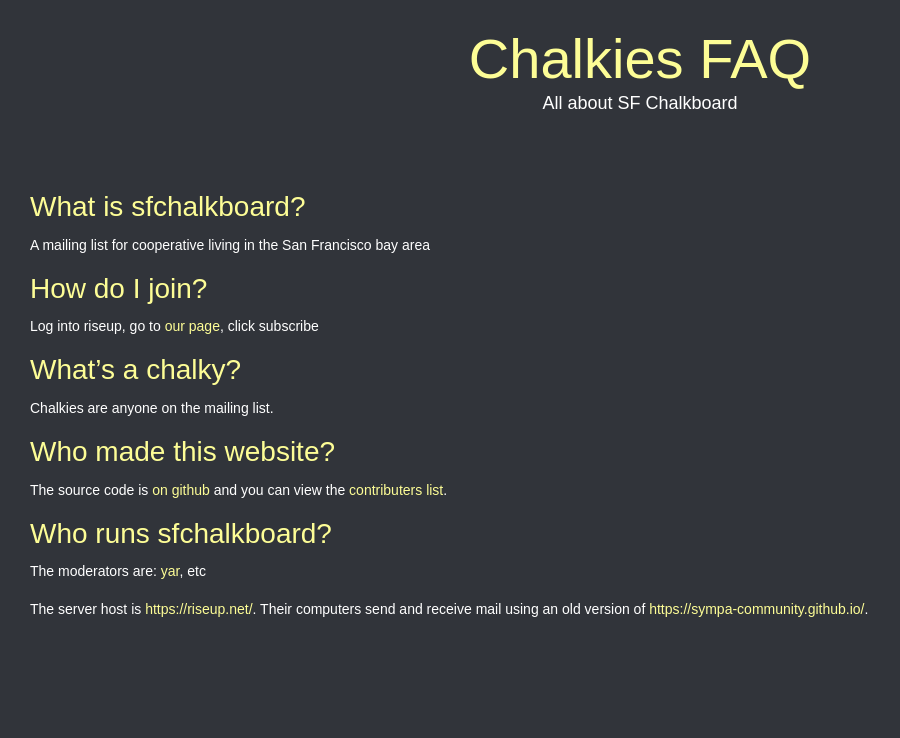
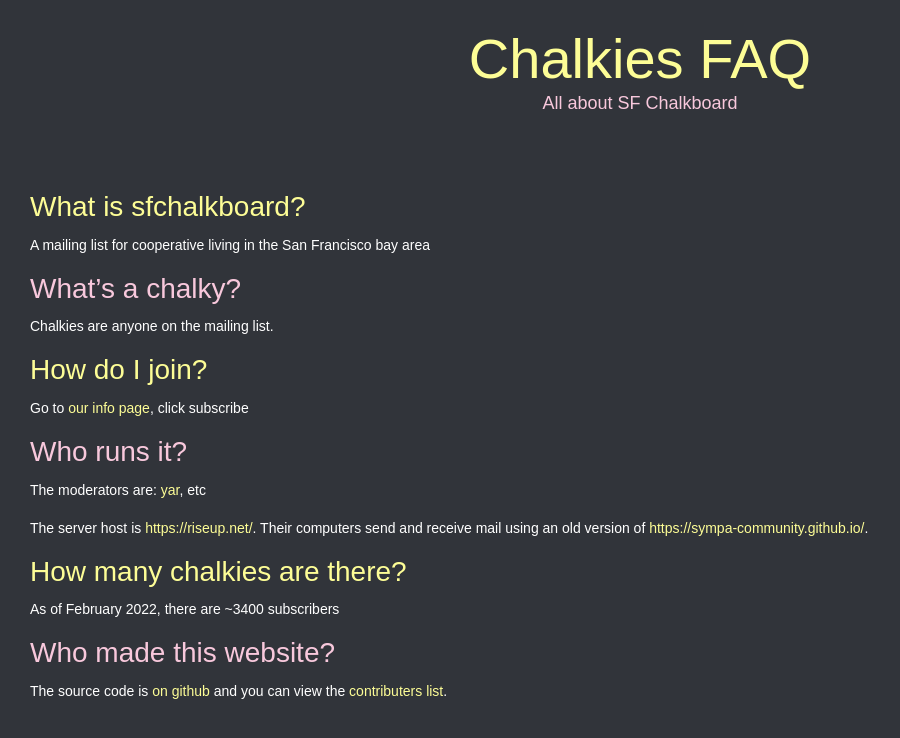
Before and after one commit to organicunity/chalkies.github.io, a Jekyll site: the page built from index.md, in a window 1280 px wide. Shown: the top 738 px of the page, without its empty margins (0-900 px from the left). Built offline with Jekyll 4.4.1, drawn with Linux system fonts in a browser that asks for light colours; some web fonts are replaced; comment, search, counter and statistics services are not loaded; a style sheet for code colours, icons or effects is not loaded; our own code applies the rules of GitHub Pages for plain Markdown files.

Commit message:
tweaking colors, basic info

```diff
--- a/index.md
+++ b/index.md
@@ -8,20 +8,24 @@ tagline: All about SF Chalkboard
 
 A mailing list for cooperative living in the San Francisco bay area
 
-# How do I join?
-
-Log into riseup, go to [our page](https://lists.riseup.net/www/info/sfchalkboard), click subscribe
-
 # What's a chalky?
 
 Chalkies are anyone on the mailing list.
 
-# Who made this website?
+# How do I join?
 
-The source code is [on github](https://github.com/chalkies/chalkies.github.io) and you can view the [contributers list](https://github.com/chalkies/chalkies.github.io/graphs/contributors).
+Go to [our info page](https://lists.riseup.net/www/info/sfchalkboard), click subscribe
 
-# Who runs sfchalkboard?
+# Who runs it?
 
 The moderators are: [yar](https://yar.gay/), etc
 
 The server host is [https://riseup.net/](riseup). Their computers send and receive mail using an old version of [https://sympa-community.github.io/](sympa).
+
+# How many chalkies are there?
+
+As of February 2022, there are ~3400 subscribers
+
+# Who made this website?
+
+The source code is [on github](https://github.com/chalkies/chalkies.github.io) and you can view the [contributers list](https://github.com/chalkies/chalkies.github.io/graphs/contributors).
--- a/styles.css
+++ b/styles.css
@@ -9,10 +9,13 @@ header {
     padding: 25px 20px 40px 20px;
     text-align: center;
 }
-a {
+a, a:hover, a:active, a:focus, a:link, a:visited {
     color: #fdfd96;
     font-weight: 400;
     text-decoration: none;
+}
+a:hover, a:focus {
+    color: ##F8C8DC;
 }
 h1, h1 a {
     color: #fdfd96;
@@ -24,10 +27,16 @@ header h1 {
 }
 header p {
     font-size: 18px;
+    color: #F8C8DC;
 }
 section h1 {
     font-size: 28px;
     margin: 0 0 10px;
+    overflow: hidden;
+    white-space: nowrap;
+}
+section h1:nth-of-type(even) {
+    color: #F8C8DC;
 }
 section.content {
     padding: 20px 30px 50px 30px;
```
